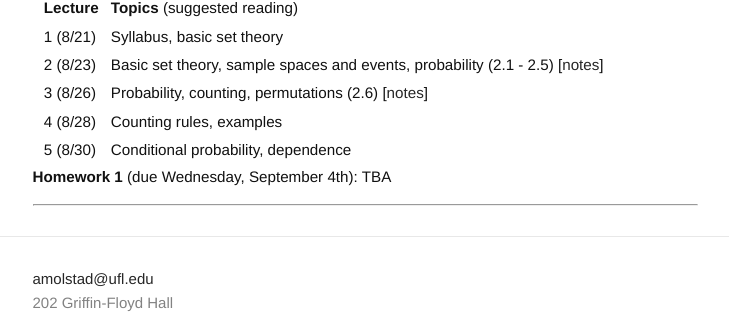
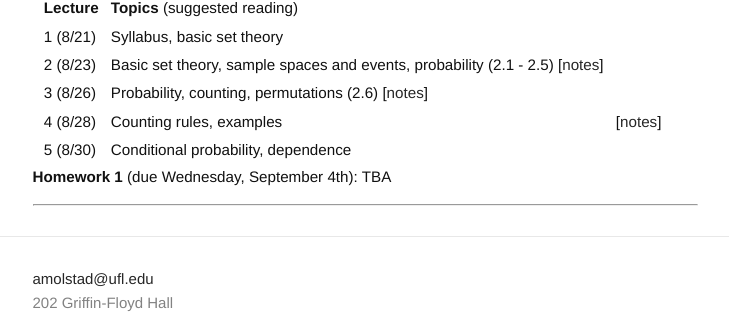
Before and after one commit to ajmolstad/ajmolstad.github.io, a Jekyll site: the page built from F19_STA4321.md, in a window 1280 px wide. Shown: the part 245-558 px from the top of the page, without its empty margins (275-1004 px from the left). Built offline with Jekyll 4.4.1, drawn with Linux system fonts in a browser that asks for light colours.

Commit message:
minor edit

```diff
--- a/F19_STA4321.md
+++ b/F19_STA4321.md
@@ -20,7 +20,7 @@
 || 1 (8/21)  || Syllabus, basic set theory ||
 || 2 (8/23)  || Basic set theory, sample spaces and events, probability (2.1 - 2.5) [[notes](https://ufl.instructure.com/courses/382258/files/45098575/download?wrap=1)] ||
 || 3 (8/26)  || Probability, counting, permutations (2.6) [[notes](https://ufl.instructure.com/courses/382258/files/45098576/download?wrap=1)]||
-|| 4 (8/28)  || Counting rules, examples ||
+|| 4 (8/28)  || Counting rules, examples || [[notes](https://ufl.instructure.com/courses/382258/files/45124035/download?wrap=1)]
 || 5 (8/30)  || Conditional probability, dependence   ||
 
 **Homework 1** (due Wednesday, September 4th): TBA
```
Also changed, not shown: 1 other file.
